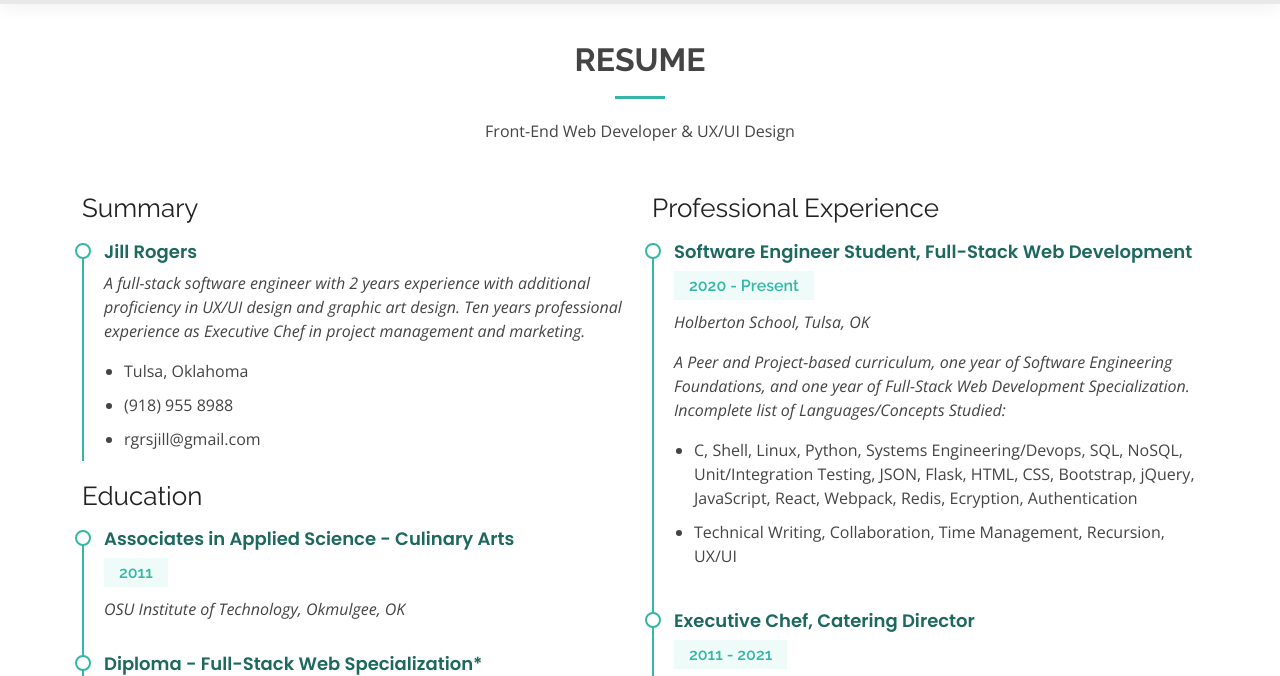
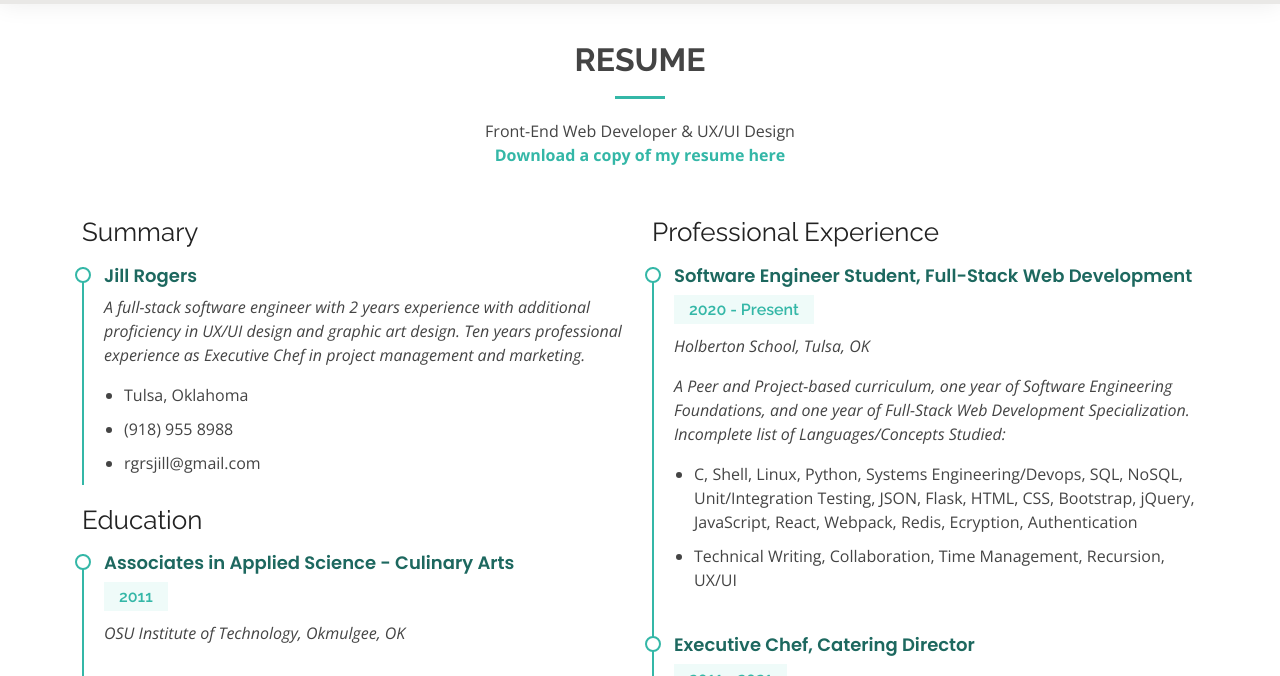
Before and after one commit to Jilroge7/Jilroge7.github.io, a plain HTML site: page resume.html in a window 1280 px wide. Shown: the part 69-745 px from the top of the page. Drawn offline with nearby package versions, Linux system fonts and the light colour scheme.

Commit message:
adding download resume link

```diff
--- a/resume.html
+++ b/resume.html
@@ -77,6 +77,7 @@
         <div class="section-title">
           <h2>Resume</h2>
           <p>Front-End Web Developer & UX/UI Design</p>
+          <a href="https://drive.google.com/file/d/148uH8BtGIqootXv2e-6NmSFGGO3EZ1Fl/view?usp=sharing"><strong>Download a copy of my resume here</strong></a>
         </div>
 
         <div class="row">
```
